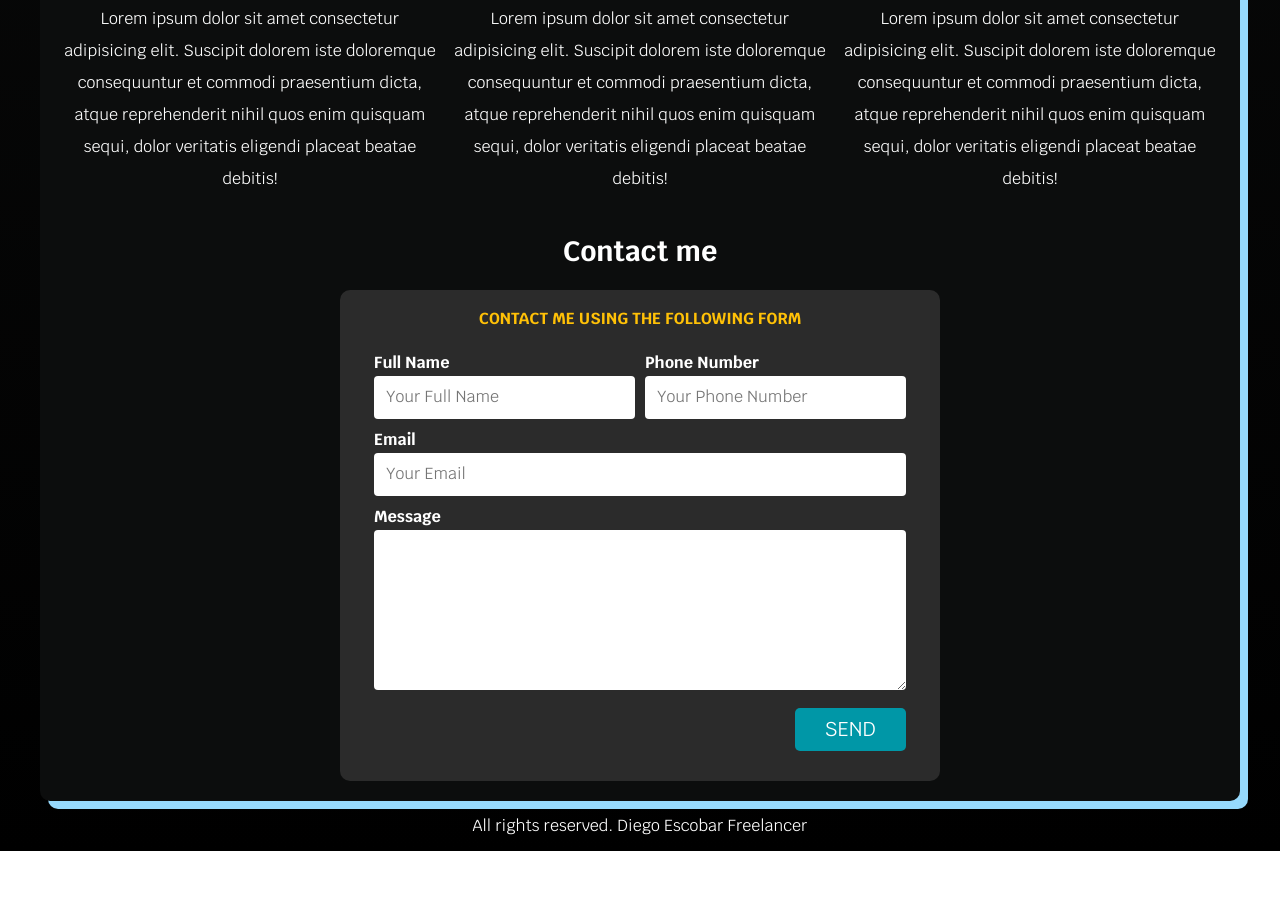
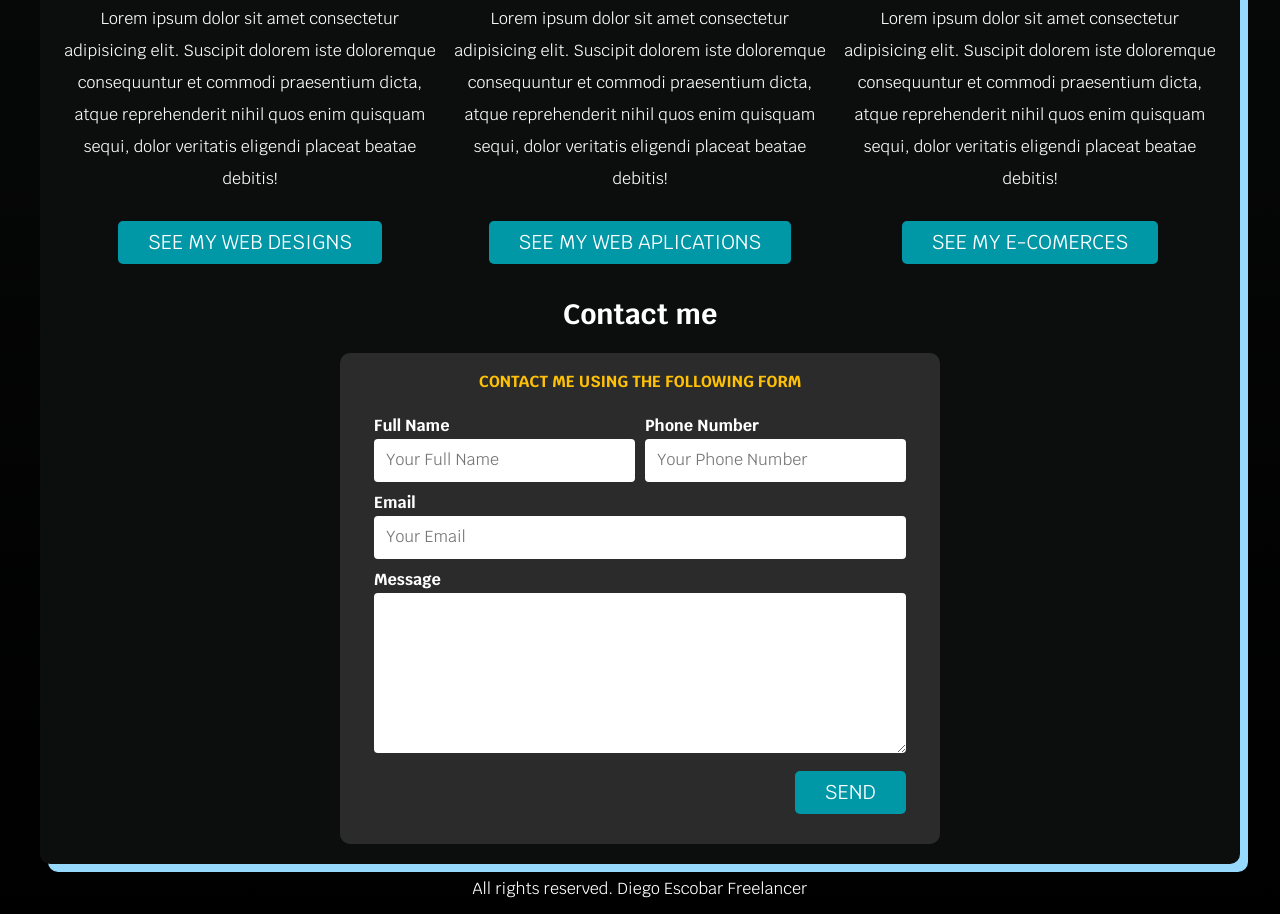
Before and after one commit to DiegoEscobarG/freelancer-designer, a plain HTML site: page index.html in a window 1280 px wide. Shown: the part 846-1760 px from the top of the page. Before the commit the page ends 1697 px from the top, so only its background shows below. Drawn offline with Linux system fonts and the light colour scheme.

Commit message:
added btns in my services for links

```diff
--- a/index.html
+++ b/index.html
@@ -72,6 +72,8 @@
                 </div>
 
                 <p>Lorem ipsum dolor sit amet consectetur adipisicing elit. Suscipit dolorem iste doloremque consequuntur et commodi praesentium dicta, atque reprehenderit nihil quos enim quisquam sequi, dolor veritatis eligendi placeat beatae debitis!</p>
+
+                <a class="btn" href="#">see my web designs</a>
             </section>
 
             <section class="service">
@@ -102,6 +104,8 @@
                 </div>
 
                 <p>Lorem ipsum dolor sit amet consectetur adipisicing elit. Suscipit dolorem iste doloremque consequuntur et commodi praesentium dicta, atque reprehenderit nihil quos enim quisquam sequi, dolor veritatis eligendi placeat beatae debitis!</p>
+
+                <a class="btn" href="#">see my web aplications</a>
             </section>
 
             <section class="service">
@@ -119,6 +123,8 @@
                 </div>
 
                 <p>Lorem ipsum dolor sit amet consectetur adipisicing elit. Suscipit dolorem iste doloremque consequuntur et commodi praesentium dicta, atque reprehenderit nihil quos enim quisquam sequi, dolor veritatis eligendi placeat beatae debitis!</p>
+
+                <a class="btn" href="#">see my e-comerces</a>
             </section>
         </div> <!--.services-->
 
```
